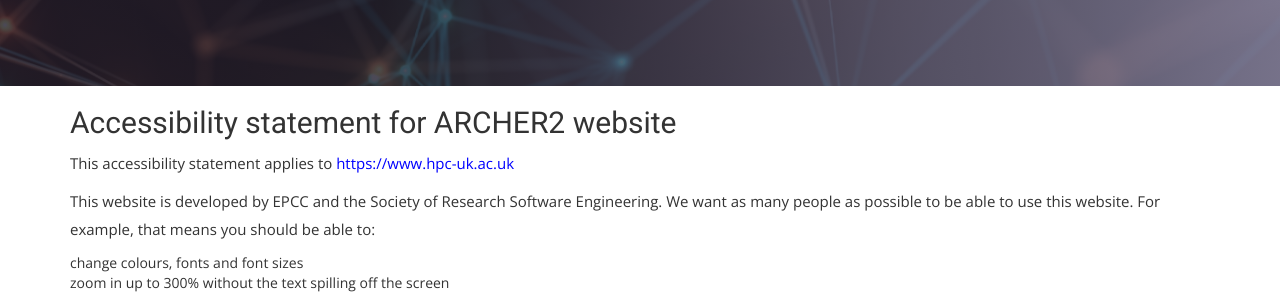
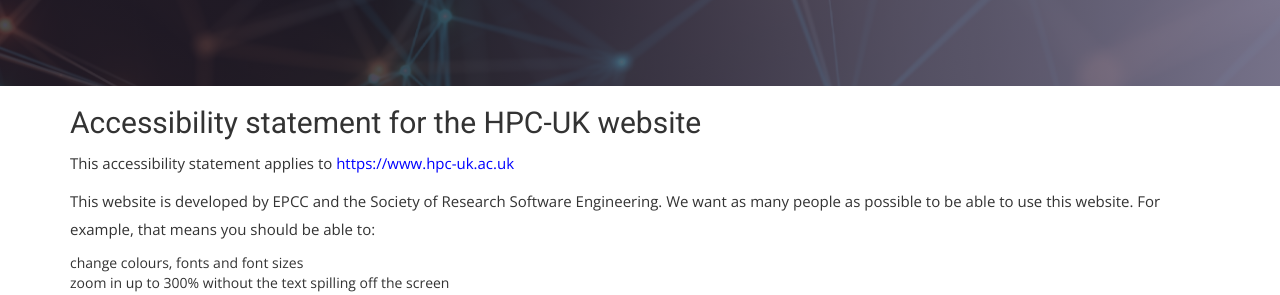
Before and after one commit to hpc-uk/hpcuk-website, a Jekyll site: the page built from about/accessibility.md, in a window 1280 px wide and 900 px high. Shown: the part 374-669 px from the top of the window. Built offline with Jekyll 4.4.1, drawn with Linux system fonts in a browser that asks for light colours; nearby versions of some CDN libraries; some web fonts are replaced.

Commit message:
Corrects typo

```diff
--- a/about/accessibility.md
+++ b/about/accessibility.md
@@ -4,8 +4,7 @@
 summary: Committed to ensuring our websites are accessible to the widest possible audience, including disabled users.
 ---
 
-
-## Accessibility statement for ARCHER2 website
+## Accessibility statement for the HPC-UK website
 
 This accessibility statement applies to [https://www.hpc-uk.ac.uk](https://www.hpc-uk.ac.uk)
 
```
